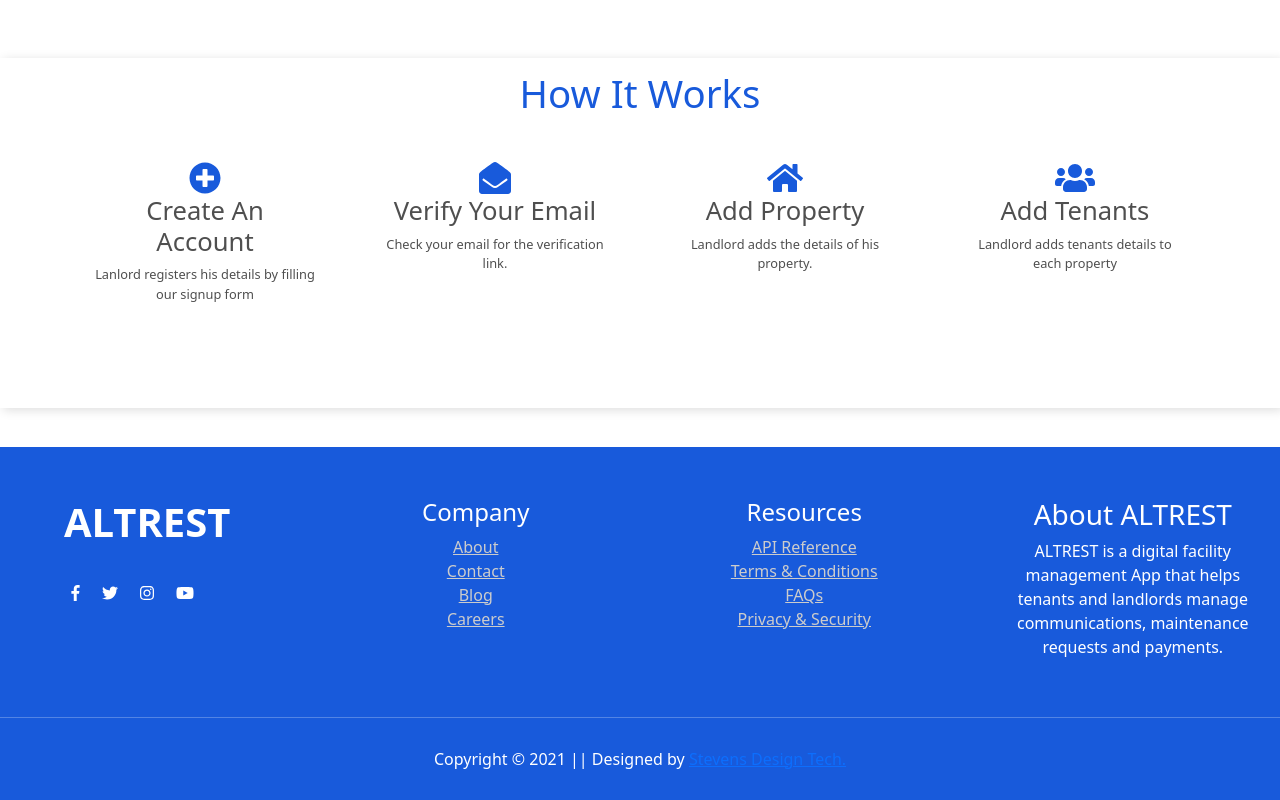
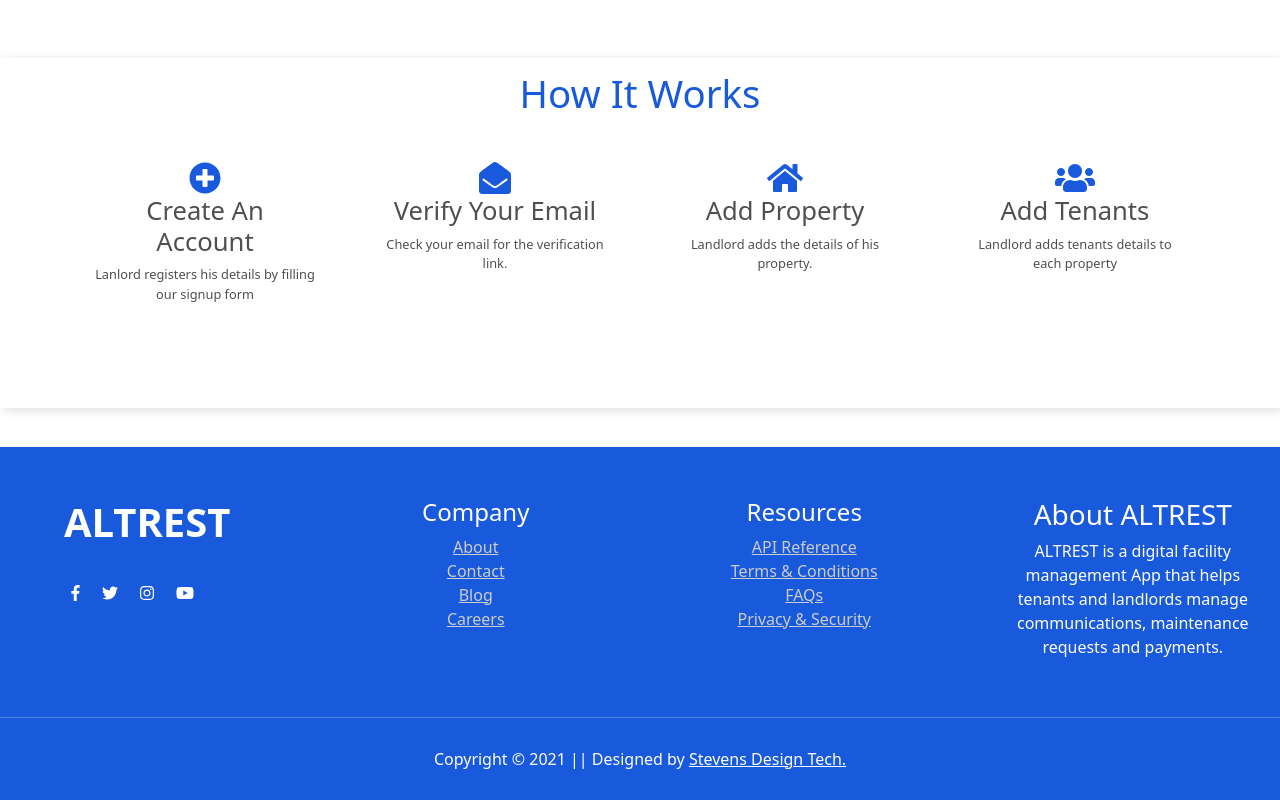
Before and after one commit to seyeonigbinde/Altrest-Tenant-App-FrontEnd-2, a React (Create React App) app: page / in a window 1280 px wide. Shown: the part 3165-3965 px from the top of the page. Built offline with nearby package versions, Linux system fonts and the light colour scheme.

Commit message:
Footer Links Fixed

```diff
--- a/src/index.css
+++ b/src/index.css
@@ -412,6 +412,12 @@
   text-align: center;
   padding: 1% 0;
 }
+.footer_copyright a{
+  color: #fff;
+}
+.footer_copyright a:hover{
+  color: #ccc;
+}
 .footer_socials{
   display: flex;
   justify-content: space-between;
```
